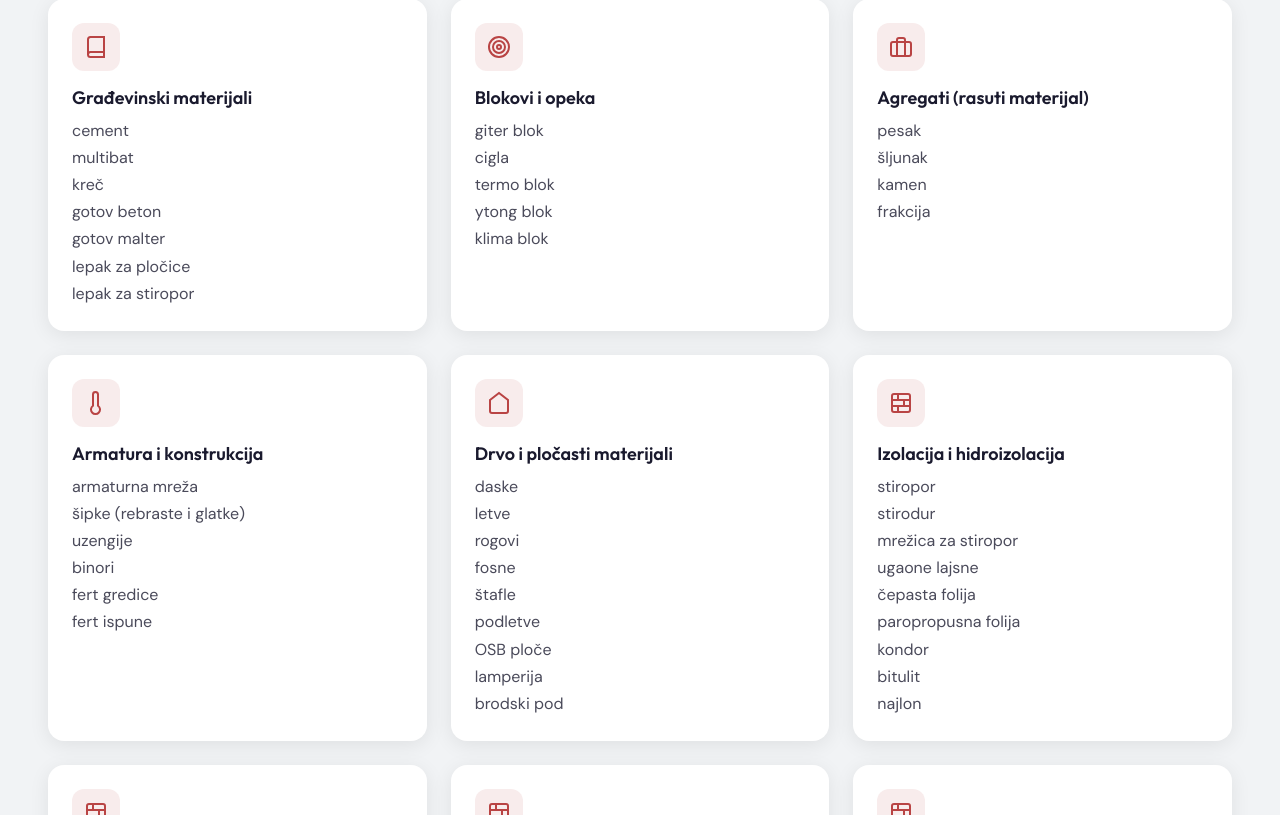
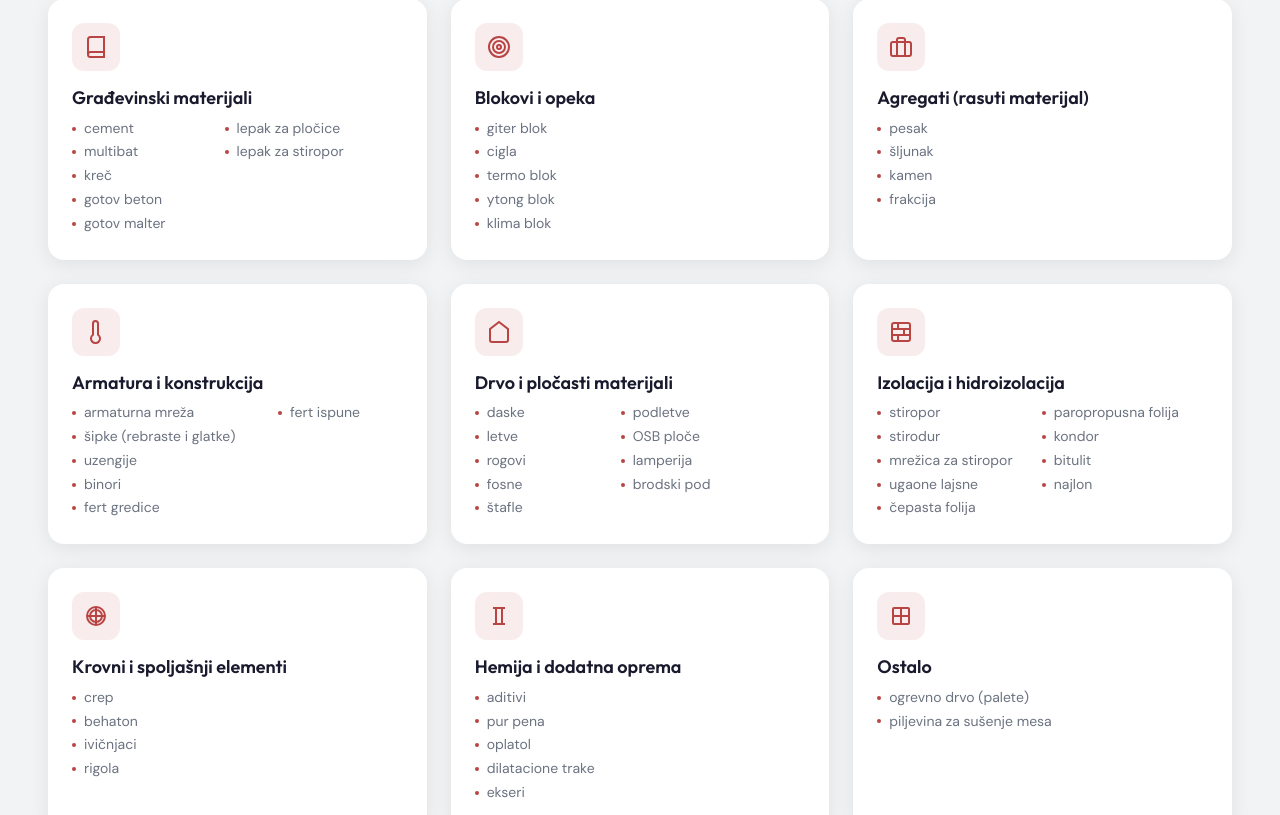
Before and after one commit to milenko997/popgor, a Next.js app: page / in a window 1280 px wide. Shown: the part 2065-2880 px from the top of the page. Built offline with nearby package versions, Linux system fonts and the light colour scheme.

Commit message:
Updating products section

```diff
--- a/components/products/products.module.scss
+++ b/components/products/products.module.scss
@@ -62,20 +62,27 @@
     margin-bottom: 0.5rem;
 }
 
-.materialCardText {
-    font-size: $fs-small;
-    color: $color-text-muted;
-    margin-bottom: 1rem;
+.materialsWrapper {
+    display: grid;
+    grid-auto-flow: column;
+    grid-template-rows: repeat(5, auto);
 }
 
-.materialCardLink {
-    font-family: $font-heading;
-    font-size: $fs-small;
-    font-weight: 600;
-    color: $color-primary;
-    transition: color $transition-fast;
+.materialSingle {
+    position: relative;
+    padding-left: 12px;
+    font-size: $font-size-sm;
+    color: $color-text-muted;
 }
 
-.materialCardLink:hover {
-    color: $color-primary-hover;
+.materialSingle::before {
+    content: '';
+    position: absolute;
+    width: 4px;
+    height: 4px;
+    border-radius: 50%;
+    background: #b94444;
+    left: 0;
+    top: 50%;
+    transform: translateY(-50%);
 }
--- a/components/products/products.tsx
+++ b/components/products/products.tsx
@@ -24,14 +24,14 @@ const Products = () => {
                                 </svg>
                             </div>
                             <h3 className={styles.materialCardTitle}>Građevinski materijali</h3>
-                            <ul>
-                                <li>cement</li>
-                                <li>multibat</li>
-                                <li>kreč</li>
-                                <li>gotov beton</li>
-                                <li>gotov malter</li>
-                                <li>lepak za pločice</li>
-                                <li>lepak za stiropor</li>
+                            <ul className={styles.materialsWrapper}>
+                                <li className={styles.materialSingle}>cement</li>
+                                <li className={styles.materialSingle}>multibat</li>
+                                <li className={styles.materialSingle}>kreč</li>
+                                <li className={styles.materialSingle}>gotov beton</li>
+                                <li className={styles.materialSingle}>gotov malter</li>
+                                <li className={styles.materialSingle}>lepak za pločice</li>
+                                <li className={styles.materialSingle}>lepak za stiropor</li>
                             </ul>
                         </div>
                     </article>
@@ -46,12 +46,12 @@ const Products = () => {
                                 </svg>
                             </div>
                             <h3 className={styles.materialCardTitle}>Blokovi i opeka</h3>
-                            <ul>
-                                <li>giter blok</li>
-                                <li>cigla</li>
-                                <li>termo blok</li>
-                                <li>ytong blok</li>
-                                <li>klima blok</li>
+                            <ul className={styles.materialsWrapper}>
+                                <li className={styles.materialSingle}>giter blok</li>
+                                <li className={styles.materialSingle}>cigla</li>
+                                <li className={styles.materialSingle}>termo blok</li>
+                                <li className={styles.materialSingle}>ytong blok</li>
+                                <li className={styles.materialSingle}>klima blok</li>
                             </ul>
                         </div>
                     </article>
@@ -65,11 +65,11 @@ const Products = () => {
                                 </svg>
                             </div>
                             <h3 className={styles.materialCardTitle}>Agregati (rasuti materijal)</h3>
-                            <ul>
-                                <li>pesak</li>
-                                <li>šljunak</li>
-                                <li>kamen</li>
-                                <li>frakcija</li>
+                            <ul className={styles.materialsWrapper}>
+                                <li className={styles.materialSingle}>pesak</li>
+                                <li className={styles.materialSingle}>šljunak</li>
+                                <li className={styles.materialSingle}>kamen</li>
+                                <li className={styles.materialSingle}>frakcija</li>
                             </ul>
                         </div>
                     </article>
@@ -82,13 +82,13 @@ const Products = () => {
                                 </svg>
                             </div>
                             <h3 className={styles.materialCardTitle}>Armatura i konstrukcija</h3>
-                            <ul>
-                                <li>armaturna mreža</li>
-                                <li>šipke (rebraste i glatke)</li>
-                                <li>uzengije</li>
-                                <li>binori</li>
-                                <li>fert gredice</li>
-                                <li>fert ispune</li>
+                            <ul className={styles.materialsWrapper}>
+                                <li className={styles.materialSingle}>armaturna mreža</li>
+                                <li className={styles.materialSingle}>šipke (rebraste i glatke)</li>
+                                <li className={styles.materialSingle}>uzengije</li>
+                                <li className={styles.materialSingle}>binori</li>
+                                <li className={styles.materialSingle}>fert gredice</li>
+                                <li className={styles.materialSingle}>fert ispune</li>
                             </ul>
                         </div>
                     </article>
@@ -101,16 +101,16 @@ const Products = () => {
                                 </svg>
                             </div>
                             <h3 className={styles.materialCardTitle}>Drvo i pločasti materijali</h3>
-                            <ul>
-                                <li>daske</li>
-                                <li>letve</li>
-                                <li>rogovi</li>
-                                <li>fosne</li>
-                                <li>štafle</li>
-                                <li>podletve</li>
-                                <li>OSB ploče</li>
-                                <li>lamperija</li>
-                                <li>brodski pod</li>
+                            <ul className={styles.materialsWrapper}>
+                                <li className={styles.materialSingle}>daske</li>
+                                <li className={styles.materialSingle}>letve</li>
+                                <li className={styles.materialSingle}>rogovi</li>
+                                <li className={styles.materialSingle}>fosne</li>
+                                <li className={styles.materialSingle}>štafle</li>
+                                <li className={styles.materialSingle}>podletve</li>
+                                <li className={styles.materialSingle}>OSB ploče</li>
+                                <li className={styles.materialSingle}>lamperija</li>
+                                <li className={styles.materialSingle}>brodski pod</li>
                             </ul>
                         </div>
                     </article>
@@ -128,16 +128,16 @@ const Products = () => {
                                 </svg>
                             </div>
                             <h3 className={styles.materialCardTitle}>Izolacija i hidroizolacija</h3>
-                            <ul>
-                                <li>stiropor</li>
-                                <li>stirodur</li>
-                                <li>mrežica za stiropor</li>
-                                <li>ugaone lajsne</li>
-                                <li>čepasta folija</li>
-                                <li>paropropusna folija</li>
-                                <li>kondor</li>
-                                <li>bitulit</li>
-                                <li>najlon</li>
+                            <ul className={styles.materialsWrapper}>
+                                <li className={styles.materialSingle}>stiropor</li>
+                                <li className={styles.materialSingle}>stirodur</li>
+                                <li className={styles.materialSingle}>mrežica za stiropor</li>
+                                <li className={styles.materialSingle}>ugaone lajsne</li>
+                                <li className={styles.materialSingle}>čepasta folija</li>
+                                <li className={styles.materialSingle}>paropropusna folija</li>
+                                <li className={styles.materialSingle}>kondor</li>
+                                <li className={styles.materialSingle}>bitulit</li>
+                                <li className={styles.materialSingle}>najlon</li>
                             </ul>
                         </div>
                     </article>
@@ -146,20 +146,18 @@ const Products = () => {
                         <div className={styles.materialCardContent}>
                             <div className={styles.materialCardIcon}>
                                 <svg viewBox="0 0 24 24" fill="none" stroke="currentColor" strokeWidth="2">
-                                    <rect x="3" y="3" width="18" height="18" rx="2" ry="2"></rect>
-                                    <line x1="3" y1="9" x2="21" y2="9"></line>
-                                    <line x1="3" y1="15" x2="21" y2="15"></line>
-                                    <line x1="9" y1="3" x2="9" y2="9"></line>
-                                    <line x1="15" y1="9" x2="15" y2="15"></line>
-                                    <line x1="9" y1="15" x2="9" y2="21"></line>
+                                    <circle cx="12" cy="12" r="9"></circle>
+                                    <circle cx="12" cy="12" r="6"></circle>
+                                    <path d="M12 3 V21"></path>
+                                    <path d="M3 12 H21"></path>
                                 </svg>
                             </div>
                             <h3 className={styles.materialCardTitle}>Krovni i spoljašnji elementi</h3>
-                            <ul>
-                                <li>crep</li>
-                                <li>behaton</li>
-                                <li>ivičnjaci</li>
-                                <li>rigola</li>
+                            <ul className={styles.materialsWrapper}>
+                                <li className={styles.materialSingle}>crep</li>
+                                <li className={styles.materialSingle}>behaton</li>
+                                <li className={styles.materialSingle}>ivičnjaci</li>
+                                <li className={styles.materialSingle}>rigola</li>
                             </ul>
                         </div>
                     </article>
@@ -168,21 +166,19 @@ const Products = () => {
                         <div className={styles.materialCardContent}>
                             <div className={styles.materialCardIcon}>
                                 <svg viewBox="0 0 24 24" fill="none" stroke="currentColor" strokeWidth="2">
-                                    <rect x="3" y="3" width="18" height="18" rx="2" ry="2"></rect>
-                                    <line x1="3" y1="9" x2="21" y2="9"></line>
-                                    <line x1="3" y1="15" x2="21" y2="15"></line>
-                                    <line x1="9" y1="3" x2="9" y2="9"></line>
-                                    <line x1="15" y1="9" x2="15" y2="15"></line>
-                                    <line x1="9" y1="15" x2="9" y2="21"></line>
+                                    <path d="M6 4 H18"></path>
+                                    <path d="M9 4 V20"></path>
+                                    <path d="M15 4 V20"></path>
+                                    <path d="M6 20 H18"></path>
                                 </svg>
                             </div>
                             <h3 className={styles.materialCardTitle}>Hemija i dodatna oprema</h3>
-                            <ul>
-                                <li>aditivi</li>
-                                <li>pur pena</li>
-                                <li>oplatol</li>
-                                <li>dilatacione trake</li>
-                                <li>ekseri</li>
+                            <ul className={styles.materialsWrapper}>
+                                <li className={styles.materialSingle}>aditivi</li>
+                                <li className={styles.materialSingle}>pur pena</li>
+                                <li className={styles.materialSingle}>oplatol</li>
+                                <li className={styles.materialSingle}>dilatacione trake</li>
+                                <li className={styles.materialSingle}>ekseri</li>
                             </ul>
                         </div>
                     </article>
@@ -191,18 +187,15 @@ const Products = () => {
                         <div className={styles.materialCardContent}>
                             <div className={styles.materialCardIcon}>
                                 <svg viewBox="0 0 24 24" fill="none" stroke="currentColor" strokeWidth="2">
-                                    <rect x="3" y="3" width="18" height="18" rx="2" ry="2"></rect>
-                                    <line x1="3" y1="9" x2="21" y2="9"></line>
-                                    <line x1="3" y1="15" x2="21" y2="15"></line>
-                                    <line x1="9" y1="3" x2="9" y2="9"></line>
-                                    <line x1="15" y1="9" x2="15" y2="15"></line>
-                                    <line x1="9" y1="15" x2="9" y2="21"></line>
+                                    <rect x="4" y="4" width="16" height="16" rx="1"></rect>
+                                    <line x1="4" y1="12" x2="20" y2="12"></line>
+                                    <line x1="12" y1="4" x2="12" y2="20"></line>
                                 </svg>
                             </div>
                             <h3 className={styles.materialCardTitle}>Ostalo</h3>
-                            <ul>
-                                <li>ogrevno drvo (palete)</li>
-                                <li>piljevina za sušenje mesa</li>
+                            <ul className={styles.materialsWrapper}>
+                                <li className={styles.materialSingle}>ogrevno drvo (palete)</li>
+                                <li className={styles.materialSingle}>piljevina za sušenje mesa</li>
                             </ul>
                         </div>
                     </article>
```
